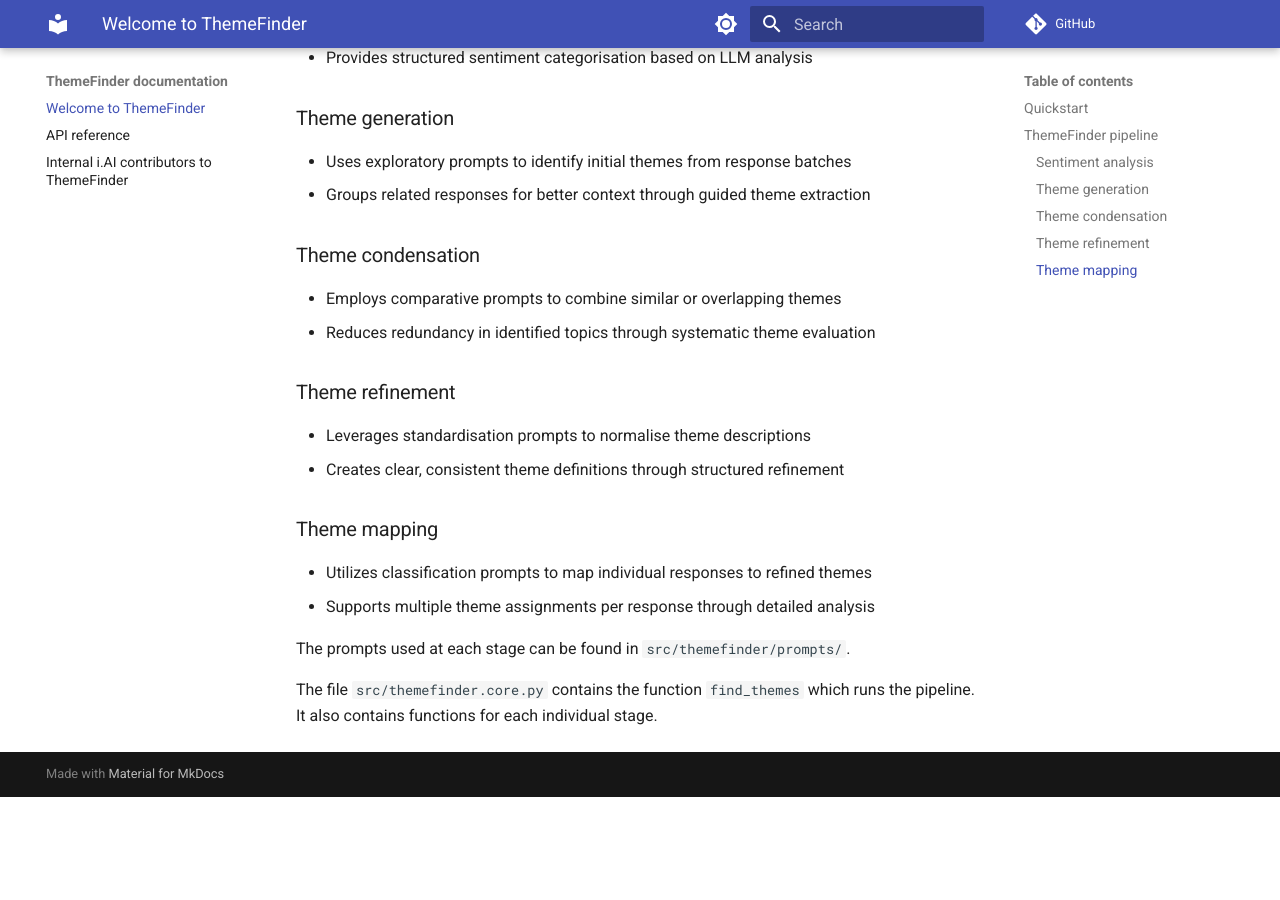
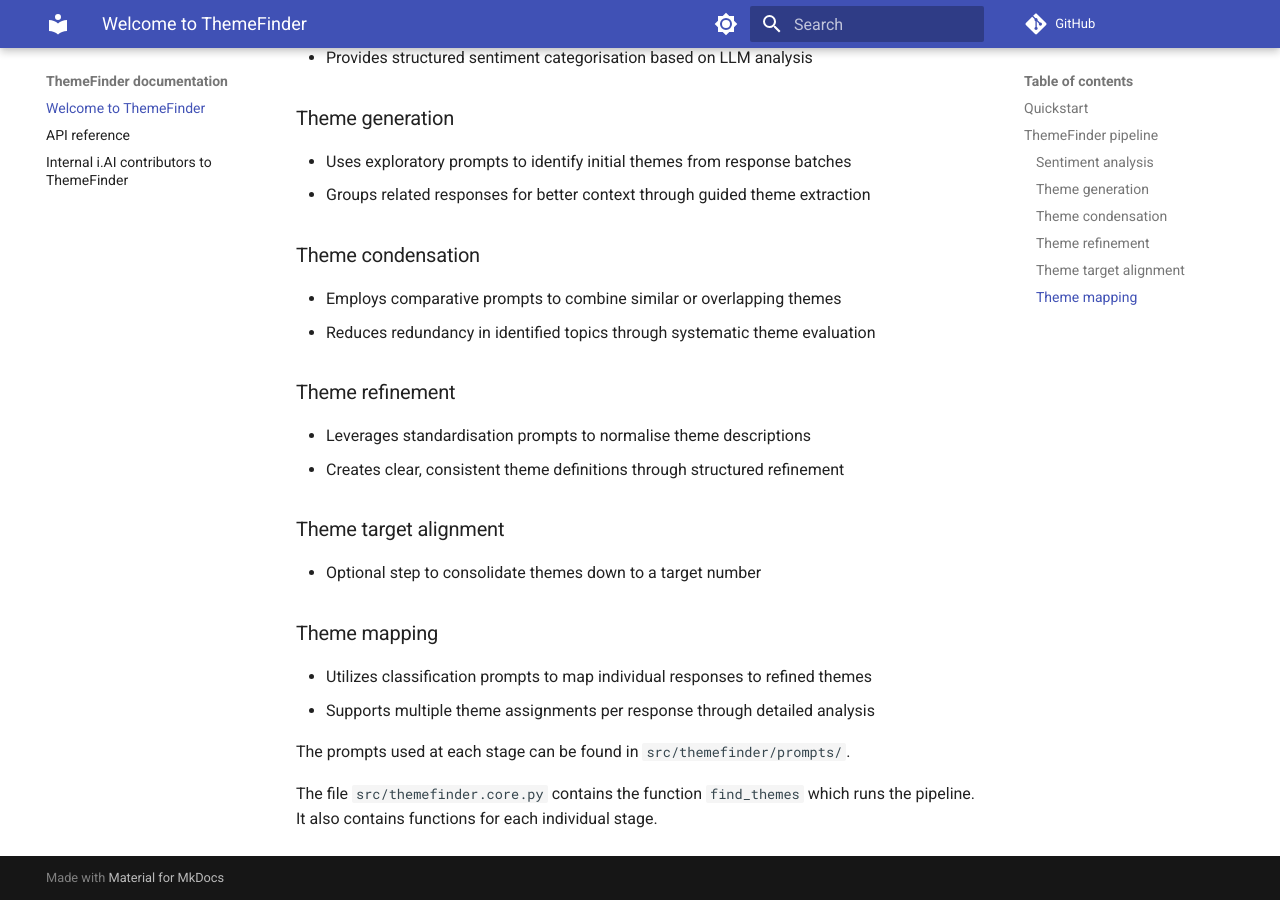
Before and after one commit to rbkc-data-team/themefinder, an MkDocs documentation site: the page built from docs/index.md, in a window 1280 px wide and 900 px high, scrolled down 556 px. Built offline with MkDocs 1.6.1 and Material for MkDocs 9.7.7, drawn with Linux system fonts in a browser that asks for light colours; comment, search, counter and statistics services are not loaded; before the commit the page ends 1353 px from its top, so only the background shows below that.

Commit message:
Update: documentation with theme target alignment.

```diff
--- a/docs/api_reference.md
+++ b/docs/api_reference.md
@@ -12,4 +12,6 @@
 
 ::: themefinder.core.theme_refinement
 
+::: themefinder.core.theme_target_alignment
+
 ::: themefinder.core.theme_mapping
--- a/docs/index.md
+++ b/docs/index.md
@@ -27,6 +27,9 @@ ThemeFinder's pipeline consists of five distinct stages, each utilizing a specia
 - Leverages standardisation prompts to normalise theme descriptions
 - Creates clear, consistent theme definitions through structured refinement
 
+### Theme target alignment
+- Optional step to consolidate themes down to a target number
+
 ### Theme mapping
 - Utilizes classification prompts to map individual responses to refined themes
 - Supports multiple theme assignments per response through detailed analysis
```
Also changed, not shown: README.md (+3 -0 lines).
